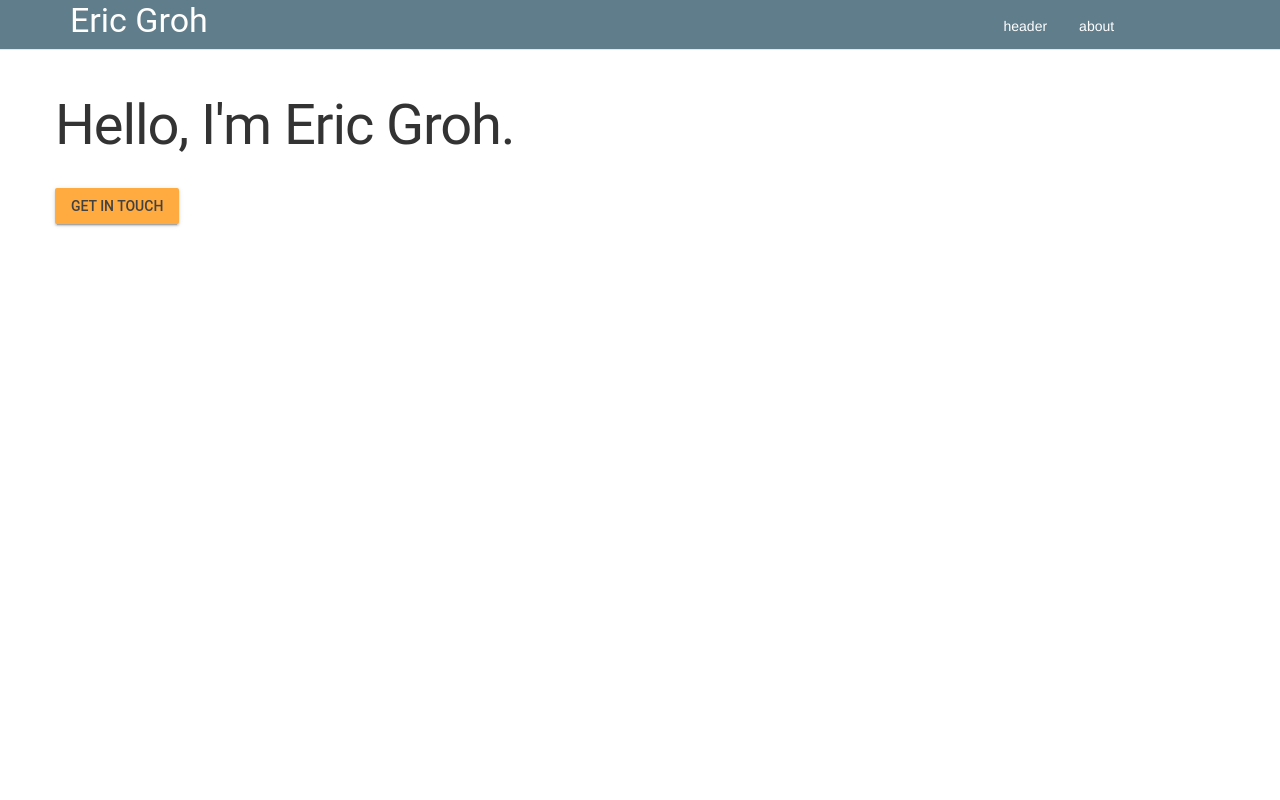
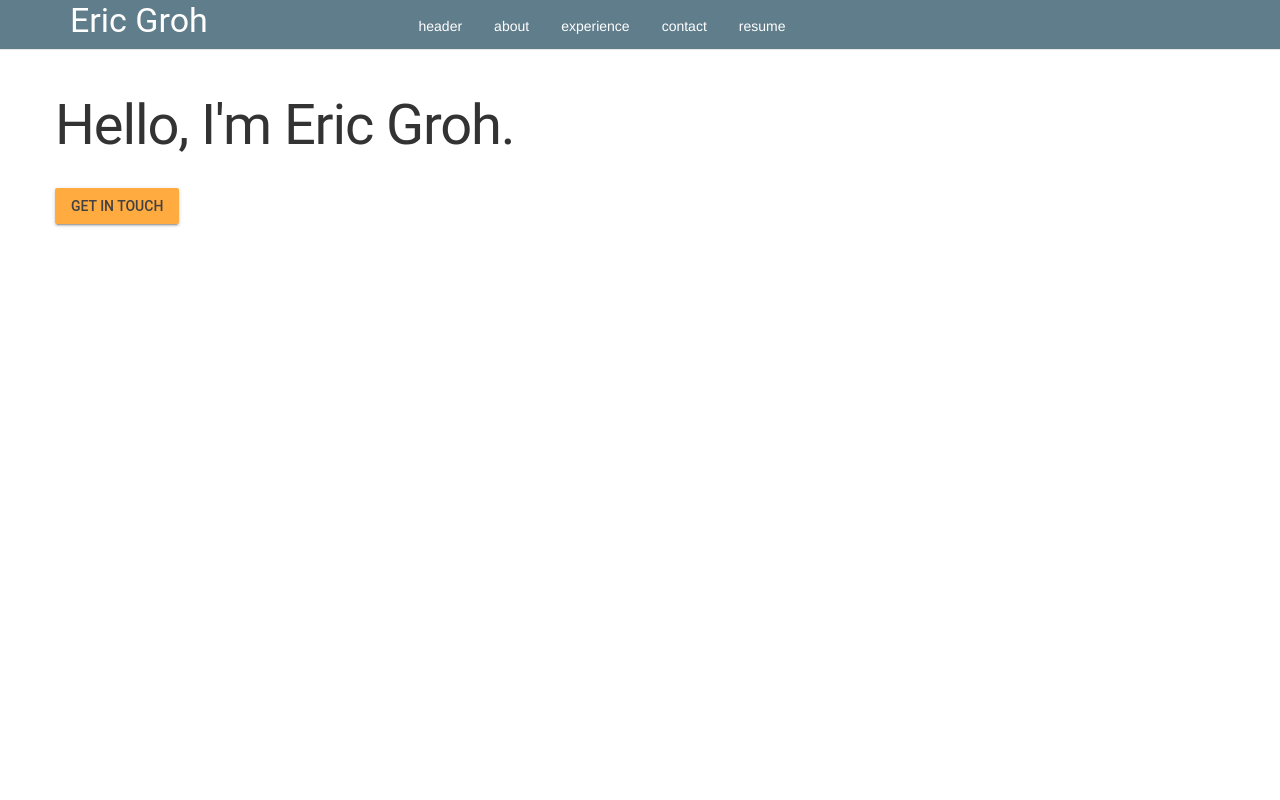
Before and after one commit to ericgroh/ericgroh.github.io, a plain HTML site: page index.html in a window 1280 px wide. Shown: the top 800 px of the page. Drawn offline with nearby package versions, Linux system fonts and the light colour scheme.

Commit message:
navbar menu

```diff
--- a/css/style.css
+++ b/css/style.css
@@ -54,7 +54,7 @@ li a {
 ul.topnav li.icon {display: none;}
 
 
-@media screen and (max-width:680px) {
+@media screen and (max-width:750px) {
   ul.topnav li {display: none;}
   ul.topnav li.icon {
     float: right;
@@ -62,7 +62,7 @@ ul.topnav li.icon {display: none;}
   }
 }
 
-@media screen and (max-width:680px) {
+@media screen and (max-width:750px) {
   ul.topnav.responsive {position: relative;}
   ul.topnav.responsive li.icon {
     position: absolute;
--- a/index.html
+++ b/index.html
@@ -34,10 +34,10 @@
     <nav class="navbar navbar-default navbar-fixed-top">
       <div class="container">
         <div class="row">
-          <div class="col-xs-9">
+          <div class="col-lg-3 col-md-3 col-sm-3 col-xs-6">
             <h3>Eric Groh</h3>
           </div>
-          <div class="col-xs-3">
+          <div class="col-lg-9 col-md-9 col-sm-9 col-xs-6">
             <ul id="nav" class="topnav">
               <li><a href="#header">header</a></li>
               <li><a href="#about">about</a></li>
```
